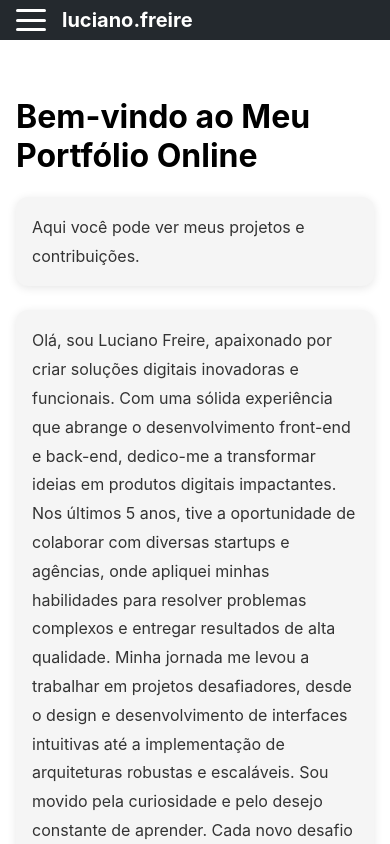
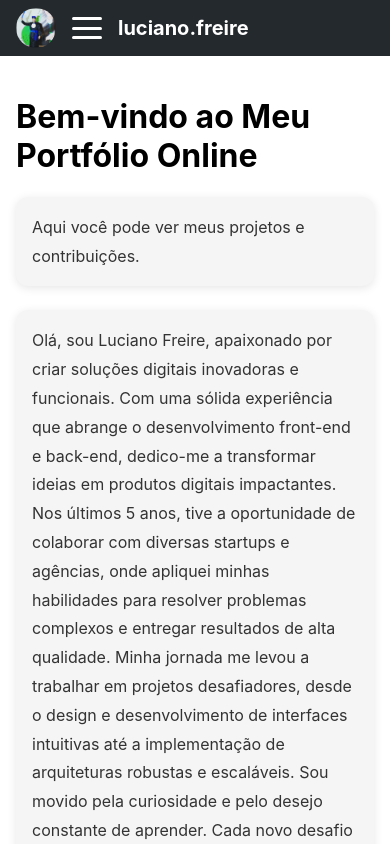
Before and after one commit to marcoslfreire/site.freire.web, a React (Create React App) app: page / in a window 390 px wide. Shown: the top 844 px of the page. Built offline with nearby package versions, Linux system fonts and the light colour scheme.

Commit message:
Trabalhando na resposividade / imagem perfil

```diff
--- a/src/components/Header.css
+++ b/src/components/Header.css
@@ -25,6 +25,16 @@
   font-weight: bold;
   color: #ffffff;
   text-decoration: none;
+}
+
+/* Estilo da imagem de perfil (somente para mobile) */
+.profile-pic-mobile {
+  display: none;
+  width: 40px;
+  height: 40px;
+  border-radius: 50%;
+  object-fit: cover;
+  margin-right: 1rem;
 }
 
 /* Estilos para o hambúrguer */
@@ -80,16 +90,16 @@
 .nav-links.open {
   display: flex;
   flex-direction: column;
-  justify-content: center; /* Centraliza os itens verticalmente */
-  align-items: center; /* Centraliza os itens horizontalmente */
-  position: fixed; /* Faz o menu cobrir toda a tela */
+  justify-content: center;
+  align-items: center;
+  position: fixed;
   top: 0;
   right: 0;
-  background-color: rgba(90, 86, 86, 0.8); /* Fundo cinza claro com transparência */
+  background-color: rgba(90, 86, 86, 0.8);
   width: 100vw;
-  height: 100vh; /* Ocupa toda a altura da tela */
+  height: 100vh;
   padding: 1rem;
-  z-index: 999; /* Garante que o menu esteja acima de outros elementos */
+  z-index: 999;
 }
 
 /* Estilo para itens do menu quando aberto */
@@ -112,4 +122,8 @@
   .nav-links.open {
     display: flex; /* Exibe o menu quando aberto */
   }
+
+  .profile-pic-mobile {
+    display: inline-block; /* Exibe a imagem no mobile */
+  }
 }
--- a/src/components/Header.js
+++ b/src/components/Header.js
@@ -1,6 +1,7 @@
 import React, { useState } from 'react';
 import { Link } from 'react-router-dom';
 import './Header.css';
+import profilePic from '..//components/imagens/perfiltest.png'; // Caminho da imagem
 
 const Header = () => {
   const [isOpen, setIsOpen] = useState(false);
@@ -17,6 +18,7 @@ const Header = () => {
     <header className="header">
       <nav className="navbar">
         <div className="navbar-container">
+          <img src={profilePic} alt="Perfil" className="profile-pic-mobile" />
           <div className="hamburger" onClick={toggleMenu}>
             <span className="bar"></span>
             <span className="bar"></span>
```
